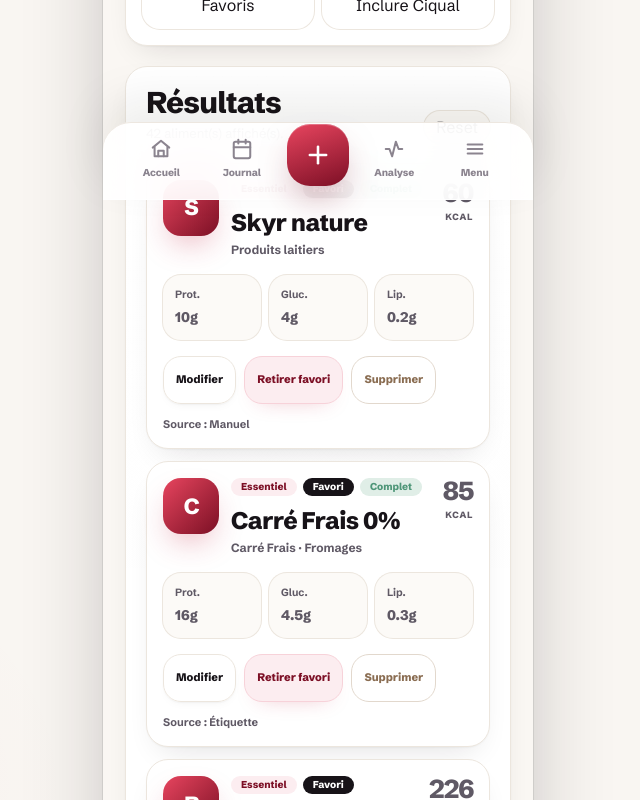
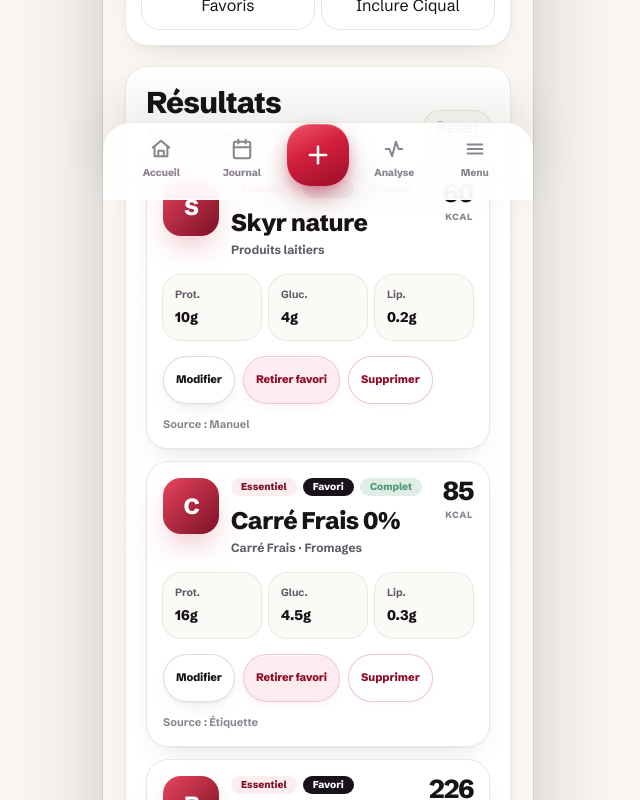
Before and after one commit to vincentchaumei-dev/macrotrack-mitzi, a Next.js app: page /foods in a window 1280 px wide. Shown: the part 600-1400 px from the top of the page, without its empty margins (322-962 px from the left). Built offline with nearby package versions, Linux system fonts and the light colour scheme.

Commit message:
update totale

```diff
--- a/src/app/add/page.tsx
+++ b/src/app/add/page.tsx
@@ -589,7 +589,7 @@ function QuickFoodsRail({
           key={food.id}
           type="button"
           onClick={() => onSelect(food)}
-          className="min-w-[150px] max-w-[150px] rounded-[20px] bg-white p-3 text-left shadow-[var(--mt-shadow-sm)] ring-1 ring-[var(--mt-line)]"
+          className="w-[150px] shrink-0 rounded-[20px] bg-white p-3 text-left shadow-[var(--mt-shadow-sm)] ring-1 ring-[var(--mt-line)]"
         >
           <div className="grid h-10 w-10 place-items-center rounded-[14px] bg-[var(--mt-rouge-wash)] text-[var(--mt-rouge-deep)]">
             <span className="text-[16px] font-black">
@@ -812,7 +812,7 @@ function MealItemRow({
         <button
           type="button"
           onClick={onRemove}
-          className="mt-2 text-[11px] font-black text-[var(--mt-rouge)]"
+          className="mt-2 rounded-full bg-[var(--mt-rouge-wash)] px-3 py-2 text-[11px] font-black text-[var(--mt-rouge-deep)]"
         >
           Retirer
         </button>
--- a/src/app/globals.css
+++ b/src/app/globals.css
@@ -1,4 +1,4 @@
-@import url("https://fonts.googleapis.com/css2?family=Fraunces:opsz,wght@9..144,400;9..144,500;9..144,600;9..144,700;9..144,900&family=Schibsted+Grotesk:wght@400;500;600;700;800&display=swap");
+@import url("https://fonts.googleapis.com/css2?family=Schibsted+Grotesk:wght@400;500;600;700;800&display=swap");
 
 @import "tailwindcss";
 
@@ -3119,23 +3119,8 @@ a {
     font-weight: 750 !important;
   }
 
-  .mt-phone-shell p,
-  .mt-phone-shell li {
-    color: var(--mt-ink-2);
-  }
-
-  /* Red/dark colored backgrounds: inherit section color (white) */
-  .mt-phone-shell .mt-immersive p,
-  .mt-phone-shell .mt-immersive li,
-  .mt-phone-shell .mt-immersive span,
-  .mt-phone-shell .mt-red-card p,
-  .mt-phone-shell .mt-red-card li,
-  .mt-phone-shell .mt-red-card span,
-  .mt-phone-shell .mt-dark-card p,
-  .mt-phone-shell .mt-dark-card li,
-  .mt-phone-shell .mt-dark-card span {
-    color: inherit;
-  }
+  /* Texte corps : chaque composant gère sa couleur via ses classes Tailwind.
+     Une règle globale p/li ici écraserait les utilitaires Tailwind (unlayered > @layer utilities). */
 
   /* Dashboard number keeps impact */
   .mt-big-cal-number {
@@ -3340,3 +3325,282 @@ a {
 
   /* END MACROTRACK GLOBAL COHERENCE V8
      ========================================================= */
+
+
+/* =========================================================
+   FIXES POST-AUDIT — correctifs appliqués après audit mobile
+   ========================================================= */
+
+/* Fix 1 — Supprime le min-height forcé sur le hero immersif.
+   390 px saturait l'écran sur petits téléphones (iPhone SE/6/7/8).
+   Le contenu (semaine + chips de date + ring + macros) suffit à
+   remplir la section sans contrainte artificielle. */
+.mt-immersive {
+  min-height: 0 !important;
+}
+
+
+/* =========================================================
+   BUTTONS REDESIGN — premium mobile-native feel
+   Pill shapes · layered shadows · frosted glass · spring press
+   ========================================================= */
+
+/* ---------- PRIMARY — pill, rich gradient, vivid shadow ---------- */
+
+.mt-btn-primary,
+.RecipePrimary,
+.ImportPrimaryButton,
+.AuditPrimaryButton,
+.ui-button-primary {
+  border-radius: 999px !important;
+  border: none !important;
+  background: linear-gradient(
+    180deg,
+    #f2546a 0%,
+    #d4203f 36%,
+    #b8132f 72%,
+    #9a0d27 100%
+  ) !important;
+  color: #fff !important;
+  letter-spacing: -0.018em !important;
+  box-shadow:
+    0 1px 0 rgba(255, 255, 255, 0.26) inset,
+    0 -1px 0 rgba(0, 0, 0, 0.16) inset,
+    0 6px 16px -4px rgba(176, 18, 44, 0.72),
+    0 20px 44px -14px rgba(130, 10, 32, 0.46) !important;
+}
+
+/* top-edge sheen */
+.mt-btn-primary::after,
+.RecipePrimary::after,
+.ImportPrimaryButton::after,
+.AuditPrimaryButton::after {
+  content: "";
+  position: absolute;
+  inset: 0;
+  border-radius: inherit;
+  background: linear-gradient(
+    180deg,
+    rgba(255, 255, 255, 0.14) 0%,
+    transparent 48%
+  );
+  pointer-events: none;
+}
+
+.mt-btn-primary:active,
+.RecipePrimary:active,
+.ImportPrimaryButton:active,
+.AuditPrimaryButton:active,
+.ui-button-primary:active {
+  transform: scale(0.974) translateY(1px) !important;
+  box-shadow:
+    0 1px 0 rgba(255, 255, 255, 0.2) inset,
+    0 -1px 0 rgba(0, 0, 0, 0.14) inset,
+    0 3px 10px -4px rgba(176, 18, 44, 0.6),
+    0 10px 24px -12px rgba(130, 10, 32, 0.38) !important;
+}
+
+/* ---------- SOFT / SECONDARY — frosted glass with red tint ---------- */
+
+.mt-btn-soft,
+.FoodActionRed,
+.SettingsSoftButton,
+.AuditSoftButton,
+.ui-button-soft {
+  border-radius: 999px !important;
+  background: rgba(252, 234, 238, 0.9) !important;
+  color: #8e0c26 !important;
+  border: 1px solid rgba(192, 30, 60, 0.18) !important;
+  -webkit-backdrop-filter: blur(12px) !important;
+  backdrop-filter: blur(12px) !important;
+  box-shadow:
+    0 1px 0 rgba(255, 255, 255, 0.72) inset,
+    0 3px 12px -5px rgba(192, 30, 60, 0.16) !important;
+  letter-spacing: -0.014em !important;
+}
+
+.mt-btn-soft:active,
+.FoodActionRed:active,
+.SettingsSoftButton:active,
+.AuditSoftButton:active {
+  transform: scale(0.982) !important;
+}
+
+/* ---------- GHOST / NEUTRAL — elevated paper ---------- */
+
+.FoodAction,
+.JournalAction,
+.SettingsNeutralButton,
+.ImportSourceButton,
+.AuditNeutralButton,
+.OnboardingBackButton,
+.ui-button-ghost {
+  border-radius: 999px !important;
+  background: #ffffff !important;
+  color: var(--mt-ink) !important;
+  border: 1px solid rgba(220, 212, 202, 0.8) !important;
+  box-shadow:
+    0 1px 0 rgba(255, 255, 255, 0.9) inset,
+    0 2px 6px -2px rgba(23, 19, 24, 0.08),
+    0 8px 24px -10px rgba(23, 19, 24, 0.12) !important;
+  letter-spacing: -0.014em !important;
+}
+
+.FoodAction:active,
+.JournalAction:active,
+.SettingsNeutralButton:active,
+.ImportSourceButton:active,
+.AuditNeutralButton:active,
+.OnboardingBackButton:active,
+.ui-button-ghost:active {
+  transform: scale(0.984) !important;
+  box-shadow:
+    0 0 0 rgba(255,255,255,0.9) inset,
+    0 1px 4px -2px rgba(23, 19, 24, 0.1),
+    0 4px 12px -8px rgba(23, 19, 24, 0.1) !important;
+}
+
+/* ---------- DANGER — wine border, clean white ---------- */
+
+.FoodActionDanger,
+.RecipeDanger,
+.SettingsDangerButton,
+.ui-button-danger {
+  border-radius: 999px !important;
+  background: rgba(255, 255, 255, 0.96) !important;
+  color: #8e0c26 !important;
+  border: 1px solid rgba(176, 18, 44, 0.24) !important;
+  box-shadow:
+    0 1px 0 rgba(255, 255, 255, 0.85) inset,
+    0 2px 8px -4px rgba(176, 18, 44, 0.1) !important;
+}
+
+.FoodActionDanger:active,
+.RecipeDanger:active,
+.SettingsDangerButton:active {
+  transform: scale(0.984) !important;
+}
+
+/* ---------- JOURNAL ACTIONS — list-row style, not pill ---------- */
+
+.JournalAction {
+  border-radius: 18px !important;
+  background: rgba(255, 255, 255, 0.97) !important;
+  border: 1px solid rgba(220, 212, 202, 0.75) !important;
+  box-shadow:
+    0 1px 0 rgba(255, 255, 255, 0.9) inset,
+    0 2px 8px -3px rgba(23, 19, 24, 0.07),
+    0 8px 22px -10px rgba(23, 19, 24, 0.1) !important;
+}
+
+/* ---------- QUICK ACTIONS (dashboard) — keep card style ---------- */
+
+.mt-quick-action {
+  border-radius: 20px !important;
+  background: rgba(255, 255, 255, 0.97) !important;
+  border: 1px solid rgba(220, 212, 202, 0.7) !important;
+  box-shadow:
+    0 1px 0 rgba(255, 255, 255, 0.9) inset,
+    0 2px 8px -3px rgba(23, 19, 24, 0.06),
+    0 10px 26px -12px rgba(23, 19, 24, 0.1) !important;
+}
+
+.mt-quick-action-primary {
+  border: none !important;
+  background: linear-gradient(
+    180deg,
+    #f2546a 0%,
+    #d4203f 36%,
+    #b8132f 72%,
+    #9a0d27 100%
+  ) !important;
+  box-shadow:
+    0 1px 0 rgba(255, 255, 255, 0.22) inset,
+    0 6px 16px -4px rgba(176, 18, 44, 0.68),
+    0 20px 44px -14px rgba(130, 10, 32, 0.42) !important;
+}
+
+/* ---------- FAB (+ central nav button) ---------- */
+
+.mt-fab {
+  background: linear-gradient(
+    155deg,
+    #f2546a 0%,
+    #d4203f 42%,
+    #9a0d27 100%
+  ) !important;
+  box-shadow:
+    0 1px 0 rgba(255, 255, 255, 0.24) inset,
+    0 8px 20px -6px rgba(176, 18, 44, 0.72),
+    0 20px 44px -14px rgba(120, 10, 28, 0.48) !important;
+}
+
+.mt-fab:active {
+  transform: scale(0.94) !important;
+}
+
+/* ---------- DATE CHIPS (dashboard navigation) ---------- */
+
+.mt-date-chip--primary {
+  font-weight: 800 !important;
+  letter-spacing: -0.02em !important;
+  box-shadow:
+    0 1px 0 rgba(255, 255, 255, 0.75) inset,
+    0 4px 14px -5px rgba(130, 10, 30, 0.2),
+    0 12px 28px -10px rgba(100, 8, 24, 0.14) !important;
+}
+
+/* ---------- TRANSITIONS (all buttons) ---------- */
+
+.mt-btn-primary,
+.mt-btn-soft,
+.FoodAction,
+.FoodActionRed,
+.FoodActionDanger,
+.JournalAction,
+.RecipePrimary,
+.RecipeDanger,
+.SettingsNeutralButton,
+.SettingsSoftButton,
+.SettingsDangerButton,
+.AuditPrimaryButton,
+.AuditSoftButton,
+.AuditNeutralButton,
+.ImportPrimaryButton,
+.ImportSourceButton,
+.OnboardingBackButton,
+.mt-quick-action,
+.mt-fab {
+  transition:
+    transform 140ms cubic-bezier(0.34, 1.56, 0.64, 1),
+    box-shadow 140ms ease,
+    background 140ms ease !important;
+}
+
+/* respect prefers-reduced-motion */
+@media (prefers-reduced-motion: reduce) {
+  .mt-btn-primary,
+  .mt-btn-soft,
+  .FoodAction,
+  .FoodActionRed,
+  .FoodActionDanger,
+  .JournalAction,
+  .RecipePrimary,
+  .RecipeDanger,
+  .SettingsNeutralButton,
+  .SettingsSoftButton,
+  .SettingsDangerButton,
+  .AuditPrimaryButton,
+  .AuditSoftButton,
+  .AuditNeutralButton,
+  .ImportPrimaryButton,
+  .ImportSourceButton,
+  .OnboardingBackButton,
+  .mt-quick-action,
+  .mt-fab {
+    transition: none !important;
+  }
+}
+
+/* END BUTTONS REDESIGN
+   ========================================================= */
--- a/src/app/page.tsx
+++ b/src/app/page.tsx
@@ -676,8 +676,8 @@ function CalorieRing({
   consumed: number;
   target: number;
 }) {
-  const SIZE = 160;
-  const STROKE = 12;
+  const SIZE = 136;
+  const STROKE = 10;
   const RADIUS = (SIZE - STROKE) / 2;
   const CIRC = 2 * Math.PI * RADIUS;
   const ratio = target > 0 ? consumed / target : 0;
```
Also changed, not shown: .claude/launch.json (added).
